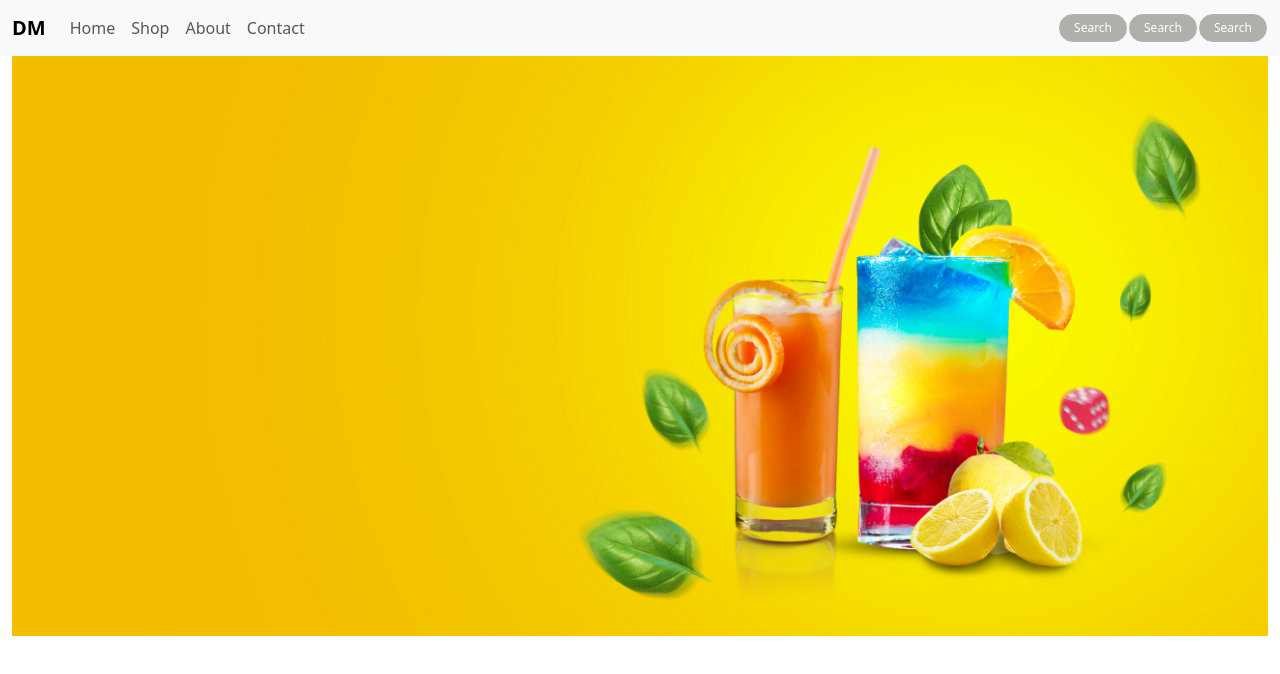
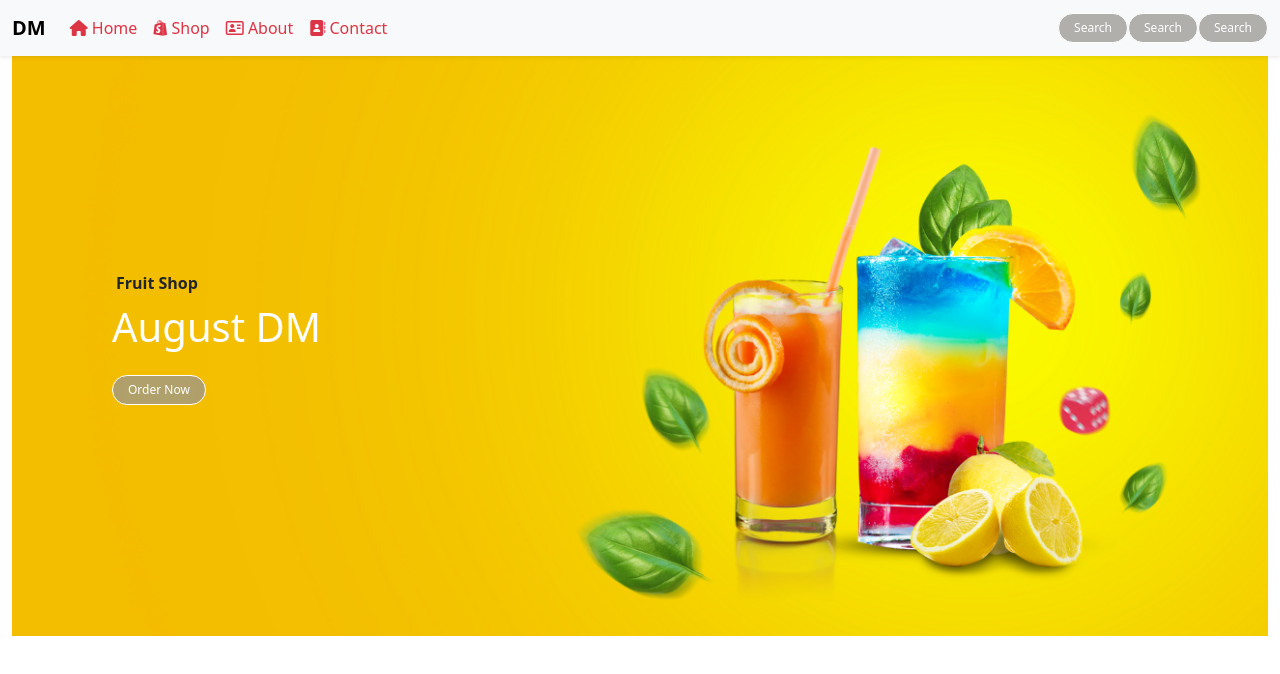
Before and after one commit to ChitThawMaung/dm, a plain HTML site: page index.html in a window 1280 px wide. Drawn offline with nearby package versions, Linux system fonts and the light colour scheme.

Commit message:
cover update

```diff
--- a/index.html
+++ b/index.html
@@ -6,11 +6,13 @@
     <title>August DM</title>
     <!-- Bootstrap CSS -->
     <link href="https://cdn.jsdelivr.net/npm/bootstrap@5.3.0/dist/css/bootstrap.min.css" rel="stylesheet" integrity="sha384-9ndCyUaIbzAi2FUVXJi0CjmCapSmO7SnpJef0486qhLnuZ2cdeRhO02iuK6FUUVM" crossorigin="anonymous">
+    <!-- Font Awesome -->
+    <link rel="stylesheet" href="https://cdnjs.cloudflare.com/ajax/libs/font-awesome/6.4.0/css/all.min.css" integrity="sha512-iecdLmaskl7CVkqkXNQ/ZH/XLlvWZOJyj7Yy7tcenmpD1ypASozpmT/E0iPtmFIB46ZmdtAc9eNBvH0H/ZpiBw==" crossorigin="anonymous" referrerpolicy="no-referrer" />
     <link rel="stylesheet" href="./style.css">
 </head>
 <body>
     <!-- Navbar Start -->
-    <nav class="navbar navbar-expand-lg bg-body-tertiary">
+    <nav class="navbar navbar-expand-lg bg-body-tertiary sticky-top shadow-sm">
         <div class="container-fluid">
           <a class="navbar-brand" href="#"><b>DM</b></a>
           <button class="navbar-toggler" type="button" data-bs-toggle="collapse" data-bs-target="#navbarSupportedContent" aria-controls="navbarSupportedContent" aria-expanded="false" aria-label="Toggle navigation">
@@ -19,16 +21,16 @@
           <div class="collapse navbar-collapse" id="navbarSupportedContent">
             <ul class="navbar-nav me-auto mb-2 mb-lg-0">
               <li class="nav-item">
-                <a class="nav-link" aria-current="page" href="#">Home</a>
+                <a class="nav-link text-danger" aria-current="page" href="#"><i class="fa-solid fa-house"></i> Home</a>
               </li>
               <li class="nav-item">
-                <a class="nav-link" href="#">Shop</a>
+                <a class="nav-link text-danger" href="#"><i class="fa-brands fa-shopify"></i> Shop</a>
               </li>
               <li class="nav-item">
-                <a class="nav-link" aria-current="page" href="#">About</a>
+                <a class="nav-link text-danger" aria-current="page" href="#"><i class="fa-regular fa-address-card"></i> About</a>
               </li>
               <li class="nav-item">
-                <a class="nav-link" href="#">Contact</a>
+                <a class="nav-link text-danger" href="#"><i class="fa-solid fa-address-book"></i> Contact</a>
               </li>
             </ul>
             <form class="d-flex" role="search">
@@ -44,8 +46,13 @@
       <!-- Main Cover Start -->
       <div class="container-fluid">
          <div class="row">
-             <div class="col-lg">
-                <img src="./bg.png" alt="" class="img-fluid" style="width: 100%;">
+             <div class="col-lg position-relative d-flex align-items-center">
+                <img src="./bg.png" alt="" class="img-fluid main-img" style="width: 100%;">
+                <div class="img-text position-absolute">
+                  <span class="ms-1"><b>Fruit Shop</b></span>
+                   <h1 class="text-white mt-2 mb-4">August DM</h1>
+                   <p class="btn">Order Now</p>
+                </div>
              </div>
          </div>
       </div>
--- a/style.css
+++ b/style.css
@@ -9,7 +9,7 @@
     min-height: 450px;
 }
 
-.main img {
+.main-img {
     z-index: -2;
 }
 
```
